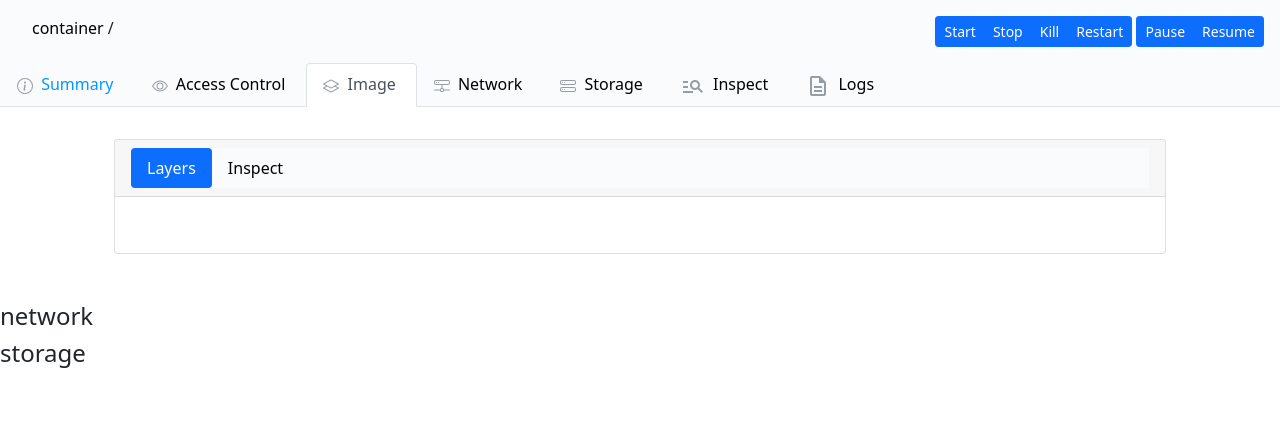
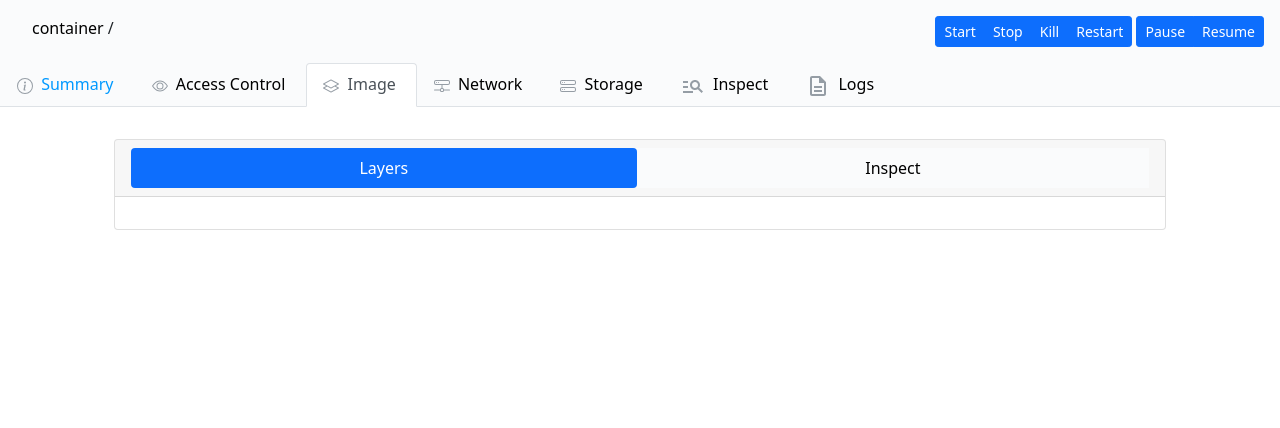
Before and after one commit to sxddhxrthx/sailorman, a Flask app: template templates/container.html in a window 1280 px wide, after a click on "Image". Shown: the part 56-484 px from the top of the page. After the commit the page ends 286 px from the top, so only its background shows below. Run offline with Flask 2, Linux system fonts and the light colour scheme; the template is opened without the code that fills it, so the values that code supplies are empty; parts of the project's set-up code (start-up, migrations or seed data) failed here and were passed over.

Commit message:
fixed bug in accordain display

```diff
--- a/templates/container.html
+++ b/templates/container.html
@@ -113,7 +113,7 @@
       <div class="container-fluid ">
          <div class="card text-center">
             <div class="card-header">
-               <ul class="nav nav-pills" id="myTab" role="tablist">
+               <ul class="nav nav-pills nav-fill" id="myTab" role="tablist">
                   <li class="nav-item" role="presentation">
                     <button class="nav-link active" id="layer-tab" data-bs-toggle="tab" data-bs-target="#layer" type="button" role="tab" aria-controls="layer" aria-selected="true">
                        Layers
@@ -154,6 +154,7 @@
                           </div>
                         </div>
                         {% endfor %}
+                     </div>
                   </div>
                   <div class="tab-pane fade" id="inspect" role="tabpanel" aria-labelledby="inspect-tab">inspect here</div>
                </div>
```
